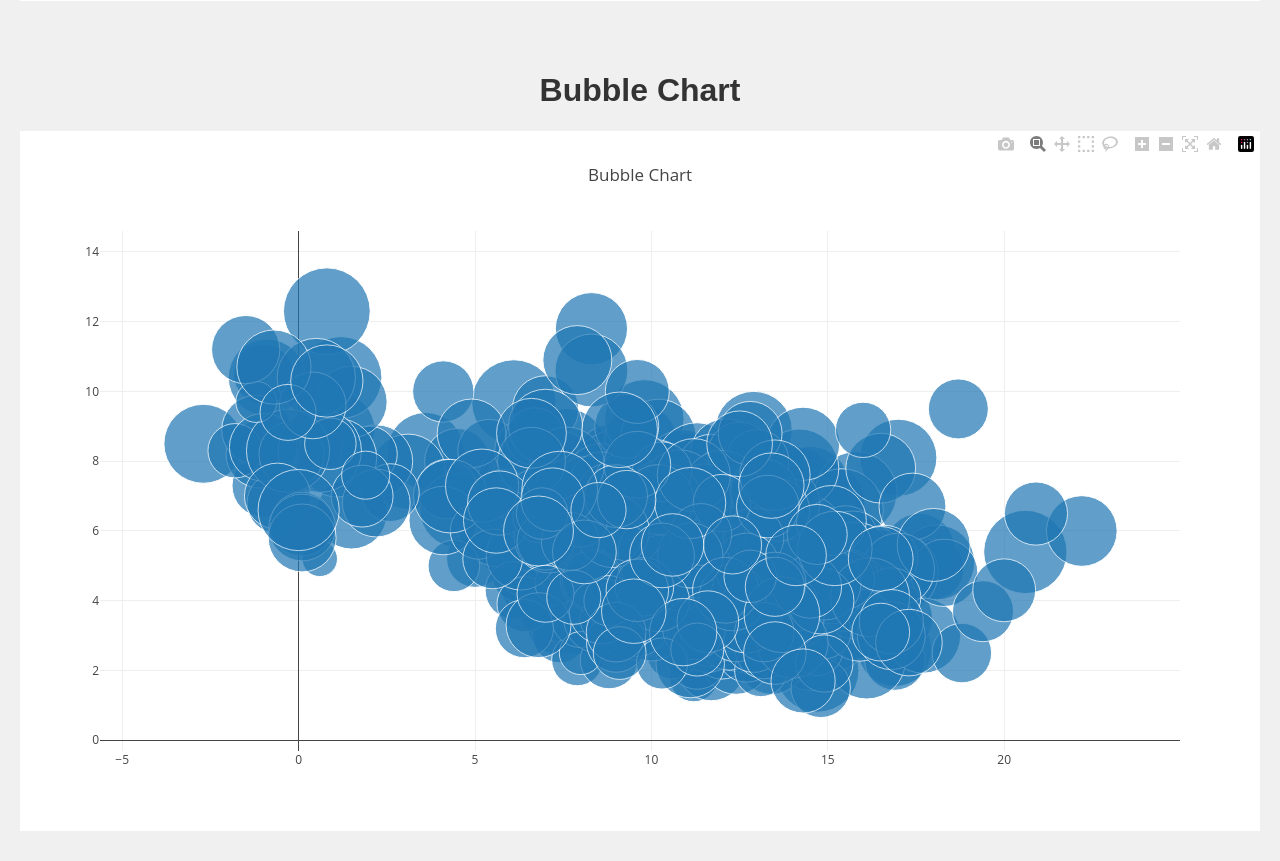
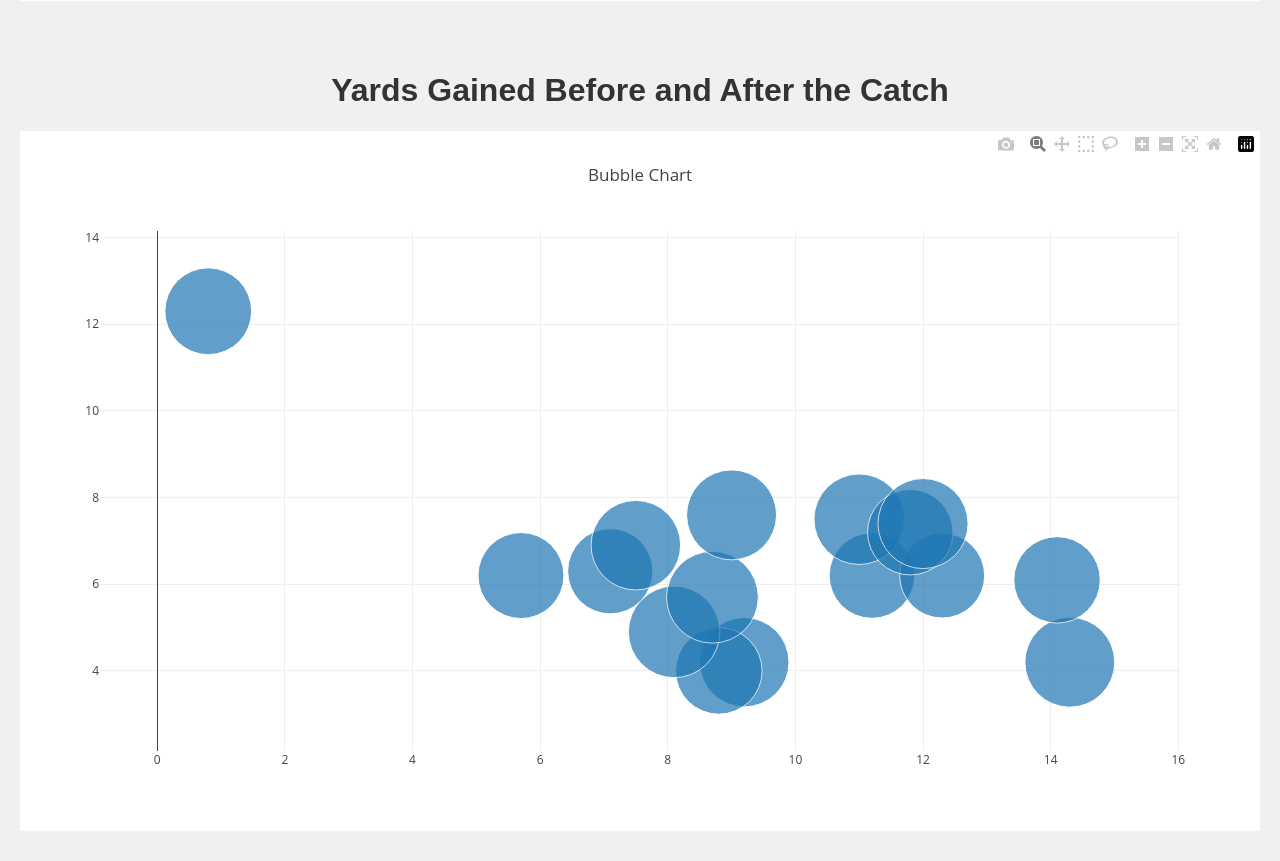
Before and after one commit to SamSchultz-bit/project-3-group-3, a Flask app: page / in a window 1280 px wide. Shown: the part 1597-2458 px from the top of the page. Run offline with Flask 3, Linux system fonts and the light colour scheme; some libraries are stand-ins or nearby versions.

Commit message:
filtering data

```diff
--- a/app.py
+++ b/app.py
@@ -13,6 +13,9 @@ data.fillna(0, inplace=True)
 
 # Filter data for targets greater than 32
 data = data[data['targets'] > 32]
+
+# Filter data for Bubble Chart (grades_pass_route >= 86.8)
+bubble_data = data[data['grades_pass_route'] >= 84.8]
 
 # Index Page
 @app.route('/')
@@ -47,9 +50,9 @@ def get_pie_data():
 @app.route('/get_bubble_data')
 def get_bubble_data():
     # Replace the example data with your actual bubble chart data
-    x_bubble = data['avg_depth_of_target'].tolist()
-    y_bubble = data['yards_after_catch_per_reception'].tolist()
-    size_bubble = data['grades_pass_route'].tolist()
+    x_bubble = bubble_data['avg_depth_of_target'].tolist()
+    y_bubble = bubble_data['yards_after_catch_per_reception'].tolist()
+    size_bubble = bubble_data['grades_pass_route'].tolist()
 
     response_data = {
         'x_bubble': x_bubble,
--- a/templates/index.html
+++ b/templates/index.html
@@ -35,7 +35,7 @@
                     <option value="contested_catch_rate">Contested Catch Rate</option>
                     <option value="drop_rate">Drop Rate</option>
                     <option value="yards_after_catch_per_reception">Yards After Catch</option>
-                    <option value="yprr">YPRR</option>
+                    <option value="yprr">Yards Per Route Run</option>
                 </select>
             </div>
             <div id="scatter-plot"></div>
@@ -43,7 +43,7 @@
     </div>
     <div class="container">
         <div class="column tall">
-            <h1>Bubble Chart</h1>
+            <h1>Yards Gained Before and After the Catch</h1>
             <!-- Bubble chart container -->
             <div id="bubble_chart"></div>
         </div>
```
